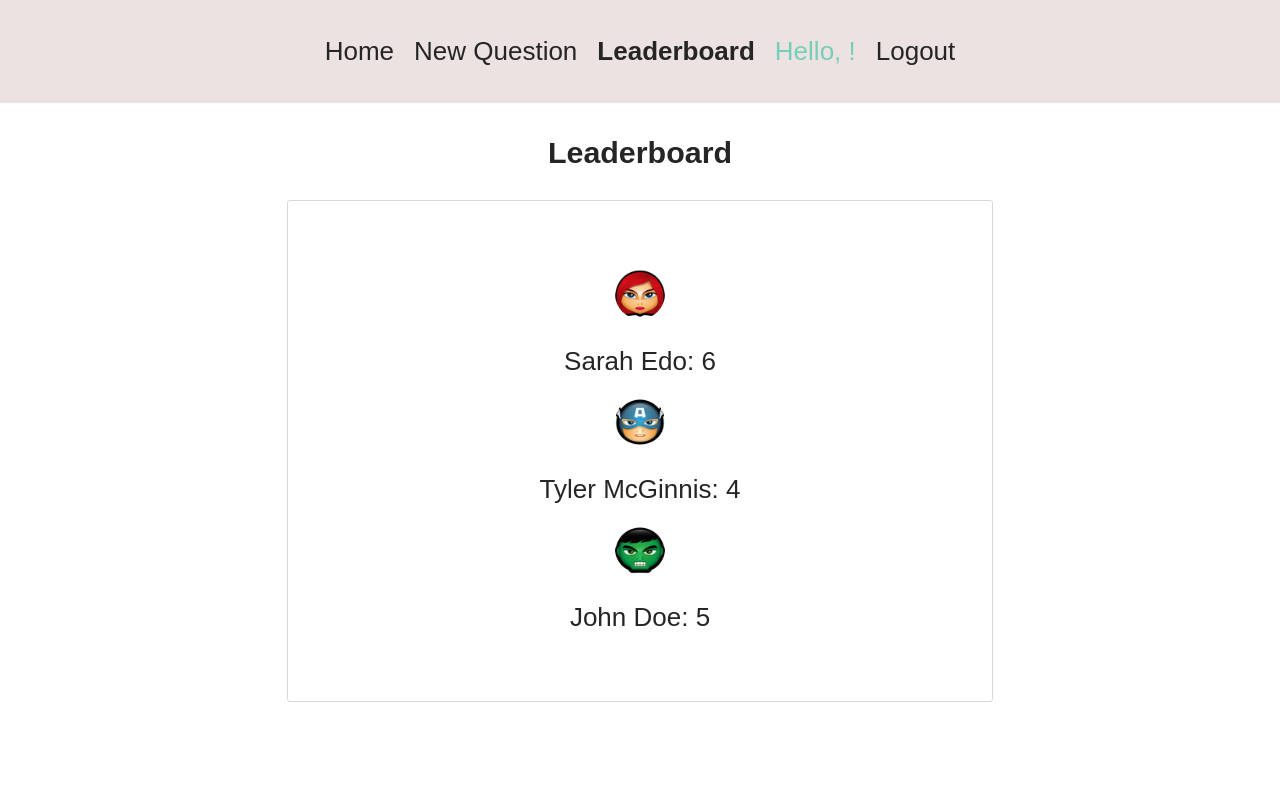
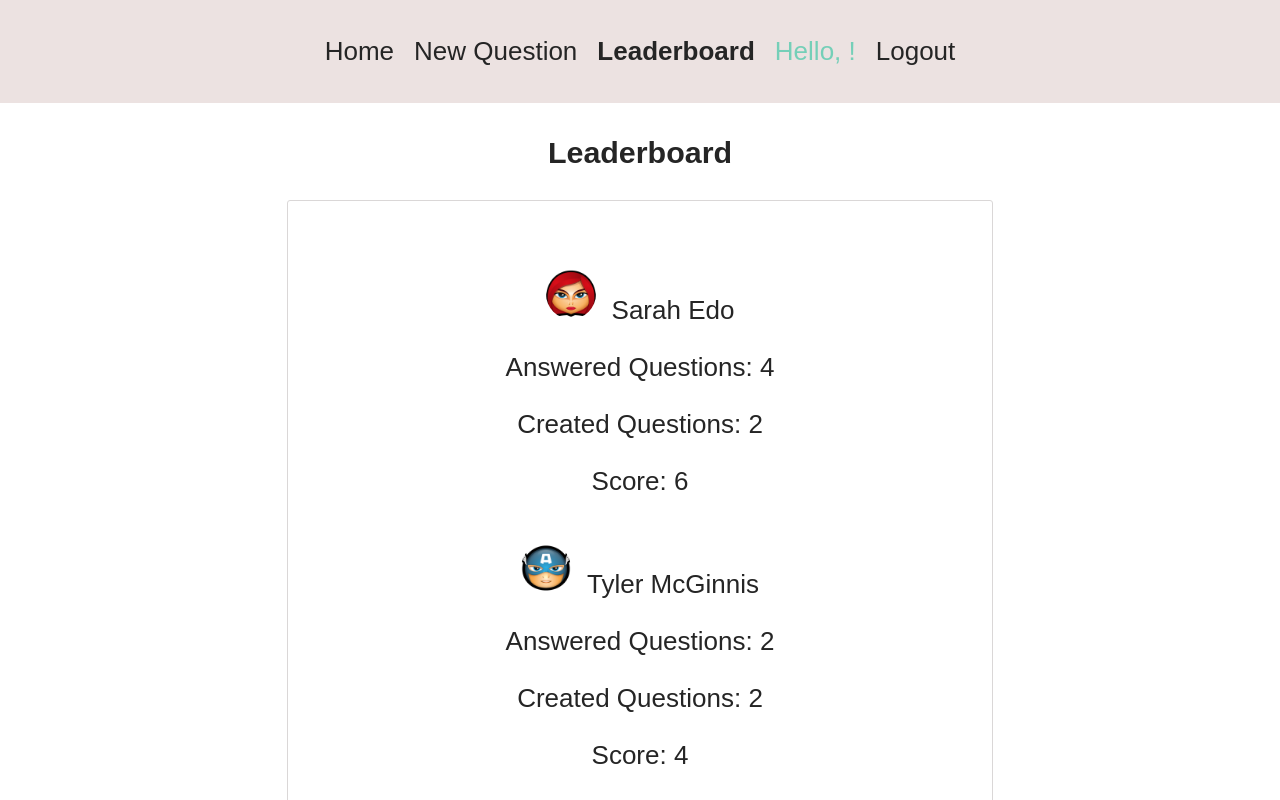
Before and after one commit to Widell79/would-you-rather, a React (Create React App) app: page /leaderboard in a window 1280 px wide. Both pictures are taken after a click on the button "Sign in". Shown: the top 800 px of the page. Built offline with nearby package versions, Linux system fonts and the light colour scheme.

Commit message:
fix: key in list

```diff
--- a/src/components/Leaderboard.js
+++ b/src/components/Leaderboard.js
@@ -31,16 +31,15 @@ const Leaderboard = (props) => {
       <div className="question">
         <div className="info">
           <ul>
-            {leader.map((lead) => {
-              return (
-                <>
-                  <img src={lead.avatar} alt={`Avatar of`} className="avatar" />
-                  <li>
-                    {lead.user}: {lead.total}
-                  </li>
-                </>
-              );
-            })}
+            {leader.map((lead) => (
+              <li key={lead.user}>
+                <img src={lead.avatar} alt={`Avatar of`} className="avatar" />
+                <span>{lead.user}</span>
+                <p>Answered Questions: {lead.answers}</p>
+                <p>Created Questions: {lead.questions}</p>
+                <p>Score: {lead.total}</p>
+              </li>
+            ))}
           </ul>
         </div>
       </div>
--- a/src/index.css
+++ b/src/index.css
@@ -95,7 +95,7 @@ li {
 .avatar {
   height: 50px;
   border-radius: 25px;
-  margin: 10px;
+  margin-right: 1rem;
 }
 
 .question {
```
